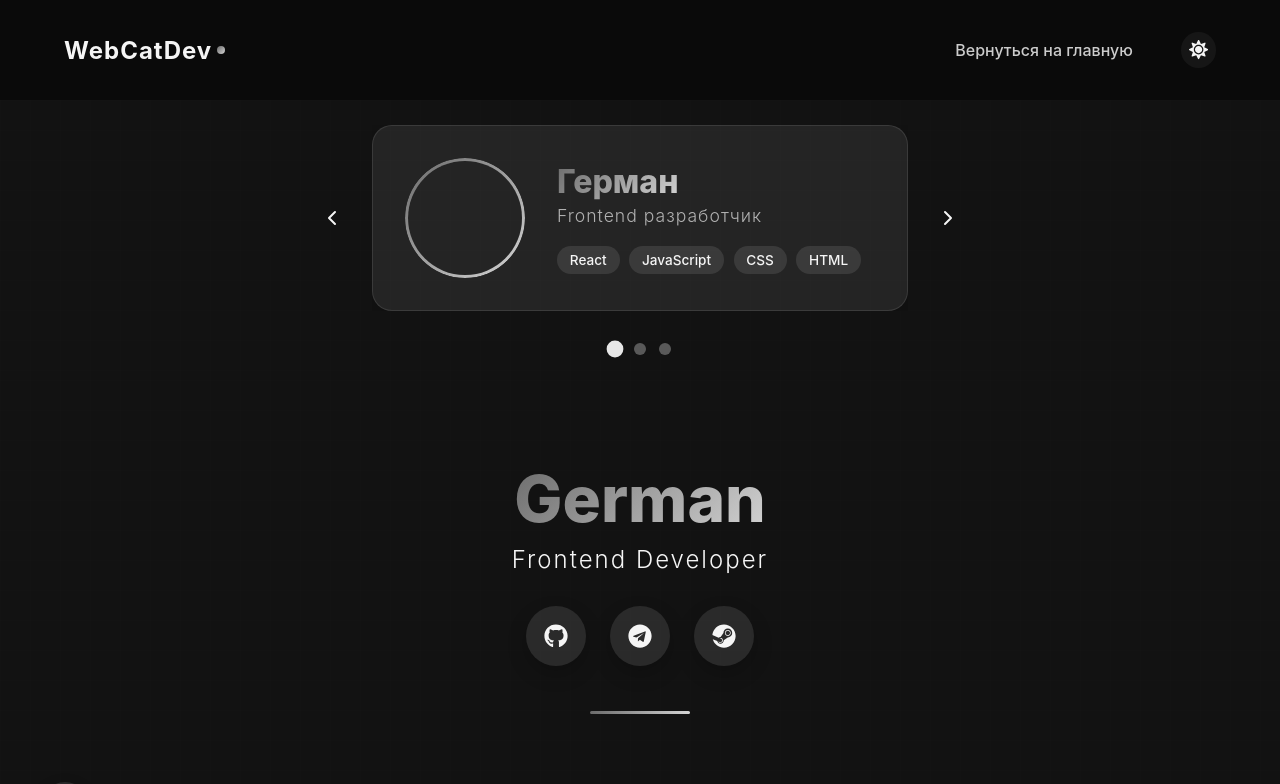
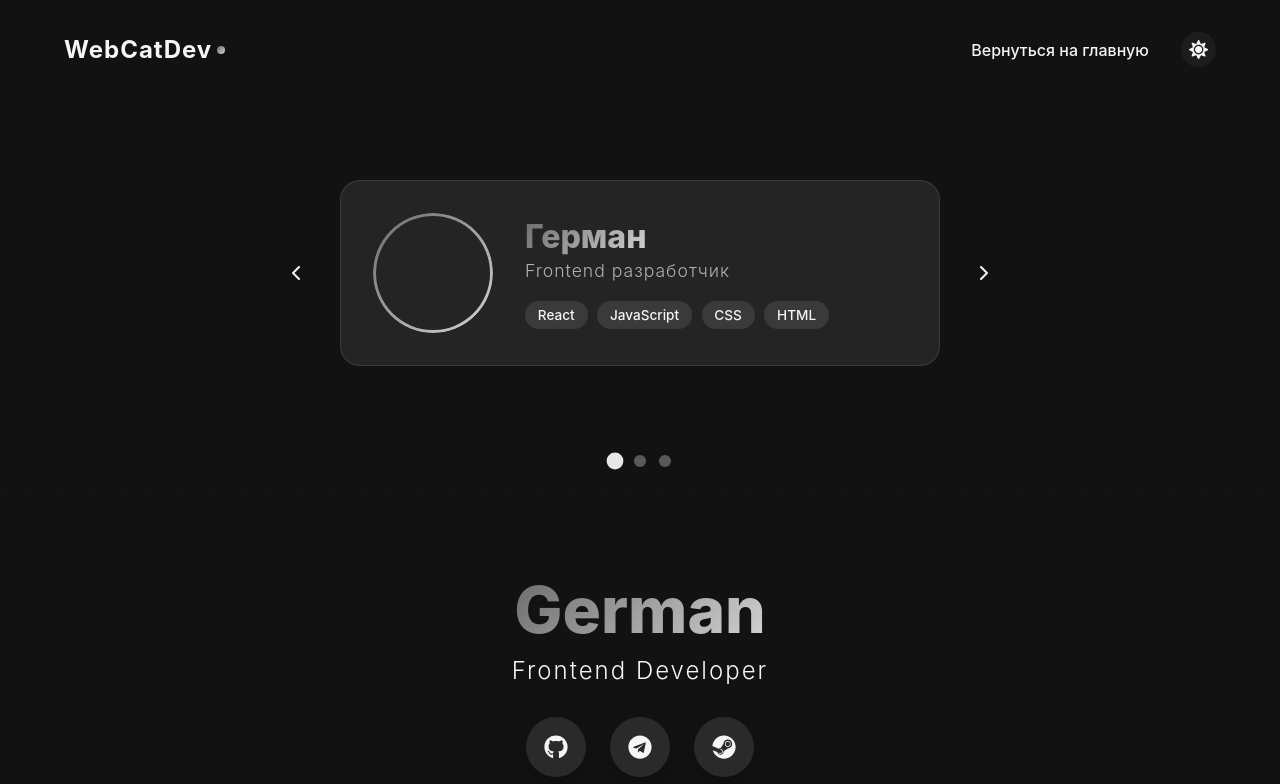
Before and after one commit to Germanfo1uli/Portfolio, a React (Create React App) app in the folder portfolioapp/: page /contacts in a window 1280 px wide. Shown: the top 784 px of the page. Built offline with nearby package versions, Linux system fonts and the light colour scheme; grey boxes are pictures that could not be loaded.

Commit message:
фикс слайдеров, цветовых границ и анимаций

```diff
--- a/portfolioapp/src/Components/ProfileProgers/ProfileNavigation.jsx
+++ b/portfolioapp/src/Components/ProfileProgers/ProfileNavigation.jsx
@@ -1,7 +1,7 @@
 import React, { useState, useEffect } from 'react';
 import { Link } from 'react-router-dom';
-import styles from '../MainPage/MainPage.module.css';
-import { FaSun, FaMoon, FaBars, FaTimes, FaHome } from 'react-icons/fa';
+import styles from './ProfileNavigation.module.css';
+import { FaSun, FaMoon, FaBars, FaTimes } from 'react-icons/fa';
 import { useTheme } from '../../context/ThemeContext';
 
 const ProfileNavigation = () => {
@@ -18,21 +18,21 @@ const ProfileNavigation = () => {
     };
 
     return (
-        <nav className={`${styles.navbar} ${isVisible ? styles.fadeIn : ''} ${darkMode ? styles.dark : styles.light}`}>
-            <div className={styles.logo}>
+        <nav className={`${styles.profileNav} ${isVisible ? styles.profileNavFadeIn : ''} ${darkMode ? styles.profileNavDark : styles.profileNavLight}`}>
+            <div className={styles.profileNavLogo}>
                 <span>WebCatDev</span>
-                <div className={styles.logoDot}></div>
+                <div className={styles.profileNavLogoDot}></div>
             </div>
-            <div className={`${styles.navLinks} ${mobileMenuOpen ? styles.navOpen : ''}`}>
+            <div className={`${styles.profileNavLinks} ${mobileMenuOpen ? styles.profileNavOpen : ''}`}>
                 <Link
                     to="/"
-                    className={styles.homeLink}
+                    className={styles.profileNavHomeLink}
                     onClick={() => setMobileMenuOpen(false)}
                 >
                     <span>Вернуться на главную</span>
                 </Link>
                 <button
-                    className={styles.themeToggle}
+                    className={styles.profileNavThemeToggle}
                     onClick={toggleTheme}
                     aria-label="Сменить тему"
                 >
@@ -40,7 +40,7 @@ const ProfileNavigation = () => {
                 </button>
             </div>
             <button
-                className={styles.mobileMenuBtn}
+                className={styles.profileNavMobileMenuBtn}
                 onClick={toggleMobileMenu}
                 aria-label="Меню"
             >
--- /dev/null
+++ b/portfolioapp/src/Components/ProfileProgers/ProfileNavigation.module.css
@@ -0,0 +1,171 @@
+.profileNav {
+    display: flex;
+    justify-content: space-between;
+    align-items: center;
+    position: relative;
+    z-index: 10;
+    opacity: 0;
+    transform: translateY(-20px);
+    background-color: #f8f9fa;
+    color: #121212;
+}
+
+.profileNavFadeIn {
+    opacity: 1;
+    transform: translateY(0);
+}
+
+.profileNavLogo {
+    display: flex;
+    align-items: center;
+    position: relative;
+}
+
+.profileNavLogo span {
+    font-weight: 700;
+    font-size: 1.5rem;
+    letter-spacing: 1px;
+    position: relative;
+    transition: color 0.5s ease;
+    color: inherit;
+}
+
+.profileNavLogoDot {
+    width: 8px;
+    height: 8px;
+    background: linear-gradient(135deg, #6b6b6b, #d4d4d4);
+    border-radius: 50%;
+    margin-left: 5px;
+    animation: pulse 2s infinite ease-in-out;
+}
+
+.profileNavLinks {
+    display: flex;
+    align-items: center;
+    gap: 2rem;
+}
+
+.profileNavHomeLink {
+    display: flex;
+    align-items: center;
+    gap: 0.5rem;
+    text-decoration: none;
+    font-weight: 500;
+    transition: color 0.3s ease;
+    position: relative;
+    border-radius: 8px;
+    color: inherit;
+}
+
+.profileNavHomeLink::after {
+    content: '';
+    position: absolute;
+    bottom: -5px;
+    left: 0;
+    width: 0;
+    height: 2px;
+    background: linear-gradient(90deg, #6b6b6b, #d4d4d4);
+    transition: width 0.3s ease;
+}
+
+.profileNavHomeLink:hover::after {
+    width: 100%;
+}
+
+.profileNavThemeToggle {
+    background: none;
+    border: none;
+    cursor: pointer;
+    font-size: 1.2rem;
+    display: flex;
+    align-items: center;
+    justify-content: center;
+    transition: transform 0.3s ease, background-color 0.5s ease;
+    padding: 8px;
+    border-radius: 50%;
+    background: rgba(128, 128, 128, 0.1);
+    color: inherit;
+}
+
+.profileNavThemeToggle:hover {
+    transform: rotate(15deg);
+    background: rgba(128, 128, 128, 0.2);
+}
+
+.profileNavMobileMenuBtn {
+    display: none;
+    background: none;
+    border: none;
+    font-size: 1.5rem;
+    cursor: pointer;
+    z-index: 100;
+    transition: color 0.5s ease;
+    color: inherit;
+}
+
+.profileNavOpen {
+    right: 0;
+}
+
+.profileNavDark {
+    background-color: #121212 !important;
+    color: #f5f5f5 !important;
+}
+
+.profileNavLight {
+    background-color: #f8f9fa !important;
+    color: #0a0a0a !important;
+}
+
+@media (max-width: 768px) {
+    .profileNavLinks {
+        position: fixed;
+        top: 0;
+        right: -100%;
+        width: 70%;
+        height: 100vh;
+        background: rgba(10, 10, 10, 0.95);
+        backdrop-filter: blur(10px);
+        flex-direction: column;
+        justify-content: center;
+        transition: right 0.3s ease;
+        gap: 2rem;
+        color: #f5f5f5;
+    }
+
+    .profileNavLight .profileNavLinks {
+        background: rgba(245, 245, 245, 0.95);
+        color: #0a0a0a;
+    }
+
+    .profileNavMobileMenuBtn {
+        display: block;
+    }
+
+    .profileNavHomeLink {
+        flex-direction: column;
+        gap: 0.3rem;
+        text-align: center;
+    }
+
+    .profileNavHomeLink span {
+        font-size: 0.9rem;
+    }
+}
+
+@media (min-width: 768px) {
+    .profileNav {
+        padding: 2rem 5%;
+    }
+}
+
+@keyframes pulse {
+    0%, 100% {
+        transform: scale(1);
+        opacity: 1;
+    }
+    50% {
+        transform: scale(1.2);
+        opacity: 0.8;
+    }
+}
--- a/portfolioapp/src/Components/ProfileProgers/ProfileSlider.jsx
+++ b/portfolioapp/src/Components/ProfileProgers/ProfileSlider.jsx
@@ -5,65 +5,59 @@ import styles from './ProfileSlider.module.css';
 const ProfileSlider = ({ profiles, activeProfile, onProfileChange }) => {
     const { darkMode } = useTheme();
     const [currentIndex, setCurrentIndex] = useState(0);
+    const [prevIndex, setPrevIndex] = useState(null);
     const [direction, setDirection] = useState('right');
     const [isVisible, setIsVisible] = useState(false);
     const [isAnimating, setIsAnimating] = useState(false);
     const timeoutRef = useRef(null);
 
-
     useEffect(() => {
         setIsVisible(true);
     }, []);
 
-
     useEffect(() => {
         const index = profiles.findIndex(profile => profile.id === activeProfile.id);
         if (index !== -1 && index !== currentIndex && !isAnimating) {
-            setDirection(index > currentIndex ? 'right' : 'left');
-            setCurrentIndex(index);
+            handleProfileChange(index, 'right');
         }
-    }, [activeProfile, profiles, currentIndex, isAnimating]);
+    }, [activeProfile]);
+
+    const handleProfileChange = (newIndex, animDirection) => {
+        if (isAnimating) return;
+
+        setDirection(animDirection);
+        setPrevIndex(currentIndex);
+        setIsAnimating(true);
+
+        setTimeout(() => {
+            setCurrentIndex(newIndex);
+            onProfileChange(profiles[newIndex]);
+
+            setTimeout(() => {
+                setIsAnimating(false);
+                setPrevIndex(null);
+            }, 600);
+        }, 50);
+    };
 
     const goToPrevious = () => {
-        if (isAnimating) return;
-
         const newIndex = currentIndex === 0 ? profiles.length - 1 : currentIndex - 1;
-        setDirection('left');
-        changeProfile(newIndex);
+        handleProfileChange(newIndex, 'left');
     };
 
     const goToNext = () => {
-        if (isAnimating) return;
-
         const newIndex = currentIndex === profiles.length - 1 ? 0 : currentIndex + 1;
-        setDirection('right');
-        changeProfile(newIndex);
+        handleProfileChange(newIndex, 'right');
     };
 
     const goToProfile = (index) => {
         if (isAnimating || index === currentIndex) return;
-
-        setDirection(index > currentIndex ? 'right' : 'left');
-        changeProfile(index);
-    };
-
-    const changeProfile = (newIndex) => {
-        setIsAnimating(true);
-        setCurrentIndex(newIndex);
-        onProfileChange(profiles[newIndex]);
-
-
-        if (timeoutRef.current) {
-            clearTimeout(timeoutRef.current);
-        }
-        timeoutRef.current = setTimeout(() => {
-            setIsAnimating(false);
-        }, 500);
+        const animDirection = index > currentIndex ? 'right' : 'left';
+        handleProfileChange(index, animDirection);
     };
 
     return (
         <div className={`${styles.sliderContainer} ${darkMode ? styles.dark : styles.light} ${isVisible ? styles.visible : ''}`}>
-
             <div className={styles.backgroundElements}>
                 <div className={styles.bgGrid}></div>
             </div>
@@ -73,6 +67,7 @@ const ProfileSlider = ({ profiles, activeProfile, onProfileChange }) => {
                     className={styles.sliderArrow}
                     onClick={goToPrevious}
                     aria-label="Предыдущий профиль"
+                    disabled={isAnimating}
                 >
                     <svg className={styles.arrowIcon} viewBox="0 0 24 24" fill="none" xmlns="http://www.w3.org/2000/svg">
                         <path d="M15 18L9 12L15 6" stroke="currentColor" strokeWidth="2" strokeLinecap="round" strokeLinejoin="round"/>
@@ -80,12 +75,38 @@ const ProfileSlider = ({ profiles, activeProfile, onProfileChange }) => {
                 </button>
 
                 <div className={styles.slider}>
-                    <div className={`${styles.slide} ${isAnimating ? styles[direction] : ''}`}>
+                    {isAnimating && prevIndex !== null && (
+                        <div className={`${styles.slide} ${styles[`slide-exit-${direction}`]}`}>
+                            <div className={styles.profileCard}>
+                                <div className={styles.profileImage}>
+                                    <img
+                                        src={profiles[prevIndex].image}
+                                        alt={profiles[prevIndex].name}
+                                        loading="lazy"
+                                    />
+                                </div>
+                                <div className={styles.profileInfo}>
+                                    <div className={styles.nameContainer}>
+                                        <h2 className={styles.profileName}>{profiles[prevIndex].name}</h2>
+                                    </div>
+                                    <p className={styles.profileRole}>{profiles[prevIndex].role}</p>
+                                    <div className={styles.profileSkills}>
+                                        {profiles[prevIndex].skills.map((skill, index) => (
+                                            <span key={index} className={styles.skillTag}>{skill}</span>
+                                        ))}
+                                    </div>
+                                </div>
+                            </div>
+                        </div>
+                    )}
+
+                    <div className={`${styles.slide} ${isAnimating ? styles[`slide-enter-${direction}`] : styles.slideActive}`}>
                         <div className={styles.profileCard}>
                             <div className={styles.profileImage}>
                                 <img
                                     src={profiles[currentIndex].image}
                                     alt={profiles[currentIndex].name}
+                                    loading="lazy"
                                 />
                             </div>
                             <div className={styles.profileInfo}>
@@ -107,6 +128,7 @@ const ProfileSlider = ({ profiles, activeProfile, onProfileChange }) => {
                     className={styles.sliderArrow}
                     onClick={goToNext}
                     aria-label="Следующий профиль"
+                    disabled={isAnimating}
                 >
                     <svg className={styles.arrowIcon} viewBox="0 0 24 24" fill="none" xmlns="http://www.w3.org/2000/svg">
                         <path d="M9 18L15 12L9 6" stroke="currentColor" strokeWidth="2" strokeLinecap="round" strokeLinejoin="round"/>
@@ -121,6 +143,7 @@ const ProfileSlider = ({ profiles, activeProfile, onProfileChange }) => {
                         className={`${styles.dot} ${index === currentIndex ? styles.active : ''}`}
                         onClick={() => goToProfile(index)}
                         aria-label={`Перейти к профилю ${index + 1}`}
+                        disabled={isAnimating}
                     />
                 ))}
             </div>
--- a/portfolioapp/src/Components/ProfileProgers/ProfileSlider.module.css
+++ b/portfolioapp/src/Components/ProfileProgers/ProfileSlider.module.css
@@ -102,26 +102,61 @@
 }
 
 .slider {
-    width: 100%;
+    width: 600px;
     max-width: 600px;
     overflow: hidden;
     position: relative;
+    height: 300px;
+    min-height: 300px;
 }
 
 .slide {
+    position: absolute;
+    top: 0;
+    left: 0;
+    width: 100%;
+    height: 100%;
     display: flex;
     justify-content: center;
     align-items: center;
-    transition: transform 0.6s cubic-bezier(0.25, 0.46, 0.45, 0.94),
-    opacity 0.6s cubic-bezier(0.25, 0.46, 0.45, 0.94);
+    border-radius: 20px;
+    overflow: hidden;
+    will-change: transform, opacity;
+    backface-visibility: hidden;
+    perspective: 1000px;
 }
 
-.slide.right {
+.slideActive {
+    transform: translateX(0);
+    opacity: 1;
+}
+
+/* Анимация входа справа */
+.slide-enter-right {
+    transform: translateX(100%);
+    opacity: 0;
     animation: slideInRight 0.6s cubic-bezier(0.25, 0.46, 0.45, 0.94) forwards;
 }
 
-.slide.left {
+/* Анимация входа слева */
+.slide-enter-left {
+    transform: translateX(-100%);
+    opacity: 0;
     animation: slideInLeft 0.6s cubic-bezier(0.25, 0.46, 0.45, 0.94) forwards;
+}
+
+/* Анимация выхода вправо */
+.slide-exit-right {
+    transform: translateX(0);
+    opacity: 1;
+    animation: slideOutRight 0.6s cubic-bezier(0.25, 0.46, 0.45, 0.94) forwards;
+}
+
+/* Анимация выхода влево */
+.slide-exit-left {
+    transform: translateX(0);
+    opacity: 1;
+    animation: slideOutLeft 0.6s cubic-bezier(0.25, 0.46, 0.45, 0.94) forwards;
 }
 
 .profileCard {
@@ -132,33 +167,17 @@
     border-radius: 20px;
     width: 100%;
     transition: all 0.5s ease;
-    animation: fadeInUp 0.8s ease forwards;
-    animation-delay: 0.2s;
-    opacity: 0;
+    transform: translateZ(0);
 }
 
 .sliderContainer.dark .profileCard {
     background: rgba(255, 255, 255, 0.08);
     border: 1px solid rgba(255, 255, 255, 0.1);
-    box-shadow: 0 15px 35px rgba(0, 0, 0, 0.2);
 }
 
 .sliderContainer.light .profileCard {
     background: rgba(0, 0, 0, 0.08);
     border: 1px solid rgba(0, 0, 0, 0.1);
-    box-shadow: 0 15px 35px rgba(0, 0, 0, 0.1);
-}
-
-.profileCard:hover {
-    transform: translateY(-8px);
-}
-
-.sliderContainer.dark .profileCard:hover {
-    box-shadow: 0 25px 50px rgba(0, 0, 0, 0.3);
-}
-
-.sliderContainer.light .profileCard:hover {
-    box-shadow: 0 25px 50px rgba(0, 0, 0, 0.15);
 }
 
 .profileImage {
@@ -181,11 +200,6 @@
     width: 100%;
     height: 100%;
     object-fit: cover;
-    transition: transform 0.5s ease;
-}
-
-.profileCard:hover .profileImage img {
-    transform: scale(1.1);
 }
 
 .profileInfo {
@@ -261,10 +275,6 @@
     color: #0a0a0a;
 }
 
-.skillTag:hover {
-    transform: translateY(-3px);
-}
-
 .dotsContainer {
     display: flex;
     justify-content: center;
@@ -310,33 +320,44 @@
 @keyframes slideInRight {
     from {
         opacity: 0;
-        transform: translateX(80px) scale(0.95);
+        transform: translateX(100%);
     }
     to {
         opacity: 1;
-        transform: translateX(0) scale(1);
+        transform: translateX(0);
     }
 }
 
 @keyframes slideInLeft {
     from {
         opacity: 0;
-        transform: translateX(-80px) scale(0.95);
+        transform: translateX(-100%);
     }
     to {
         opacity: 1;
-        transform: translateX(0) scale(1);
+        transform: translateX(0);
     }
 }
 
-@keyframes fadeInUp {
+@keyframes slideOutRight {
     from {
-        opacity: 0;
-        transform: translateY(40px);
+        opacity: 1;
+        transform: translateX(0);
     }
     to {
+        opacity: 0;
+        transform: translateX(-100%);
+    }
+}
+
+@keyframes slideOutLeft {
+    from {
         opacity: 1;
-        transform: translateY(0);
+        transform: translateX(0);
+    }
+    to {
+        opacity: 0;
+        transform: translateX(100%);
     }
 }
 
```
